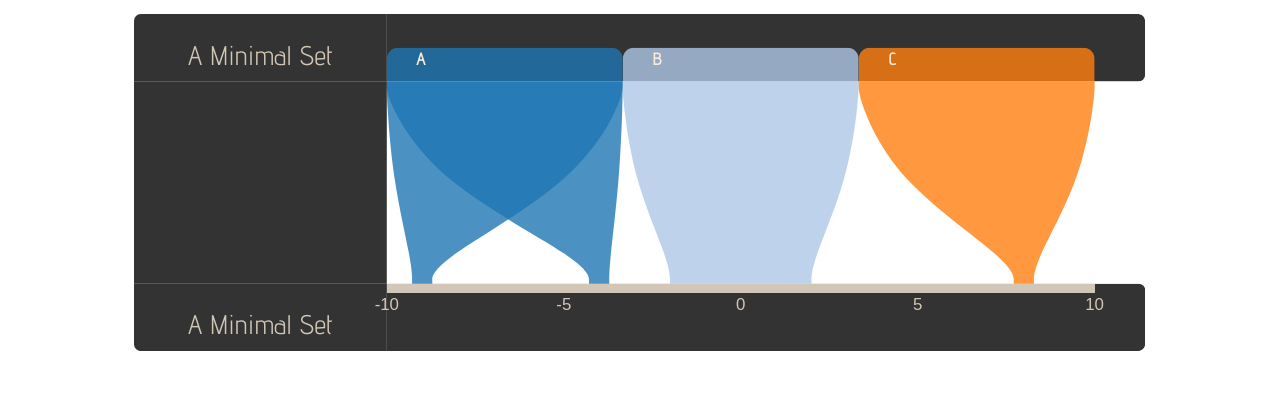
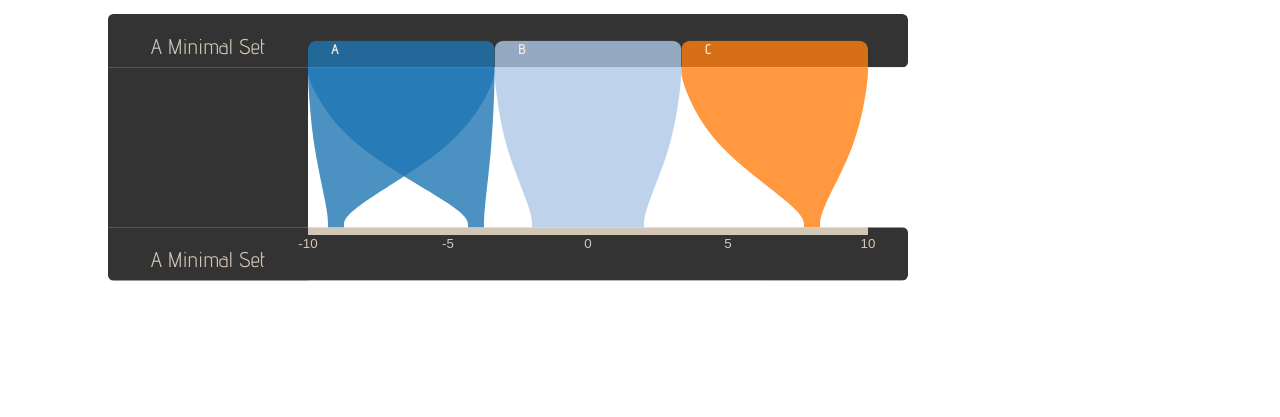
Before and after one commit to IbrahimTanyalcin/lexicon-rainbow, a plain HTML site: page index_v3.html in a window 1280 px wide. Drawn offline with nearby package versions, Linux system fonts and the light colour scheme.

Commit message:
changeTrigger

```diff
--- a/index_v3.html
+++ b/index_v3.html
@@ -6,7 +6,7 @@
 <style type ="text/css">
 </style>
 </head>
-<body style="padding-top:1px;">
+<body style="padding-top:1px;width:1000px;height:500px;">
 <div id="containerDiv" style="margin:auto;"></div>
 <script type="text/javascript">
 
@@ -47,7 +47,7 @@ var sample = {
 .w(600)
 .h(200)
 .sW("80%")
-.sH("auto")
+.sH("400px")
 .position("relative")
 .sTop("0px")
 .sLeft("0px")
```
